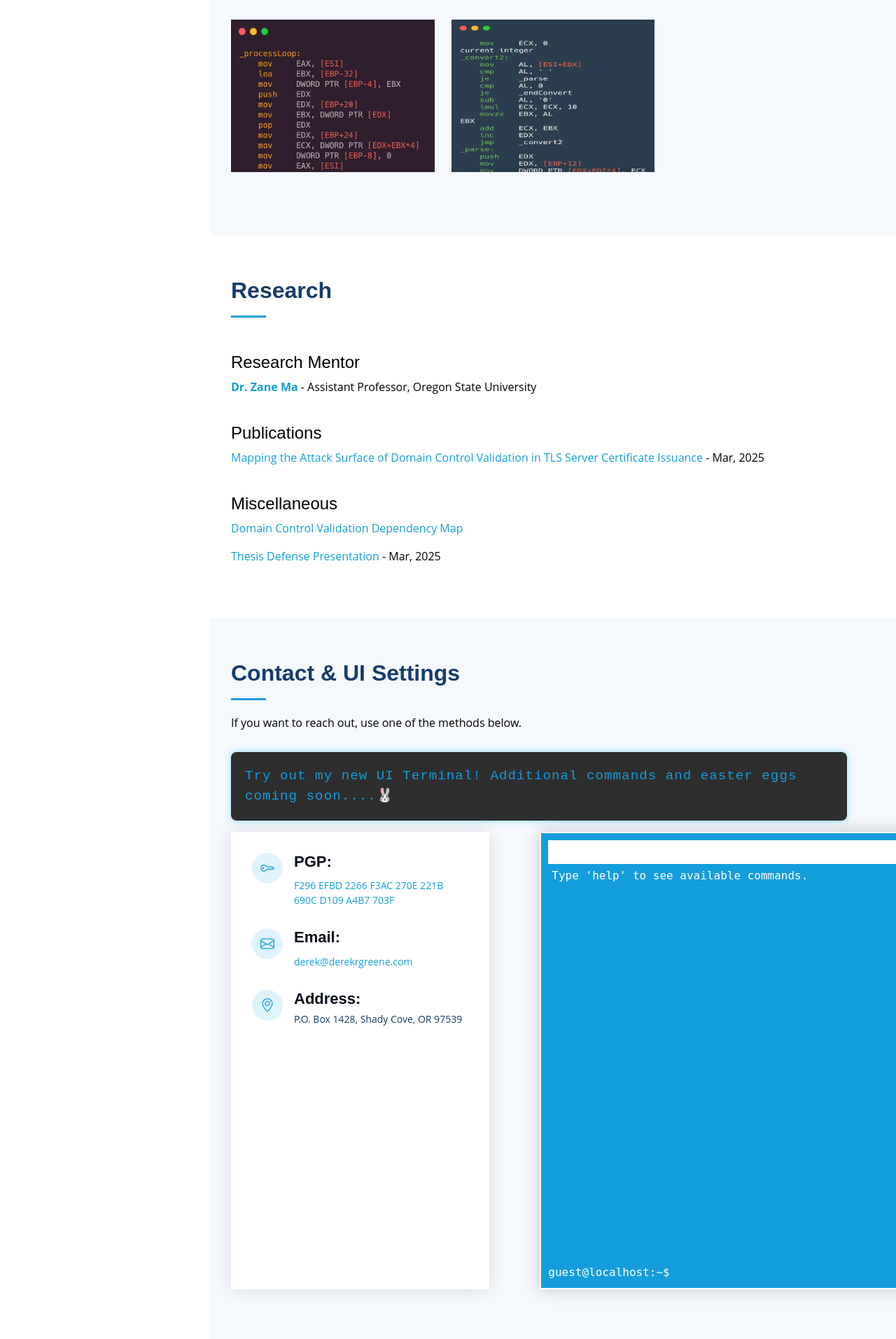
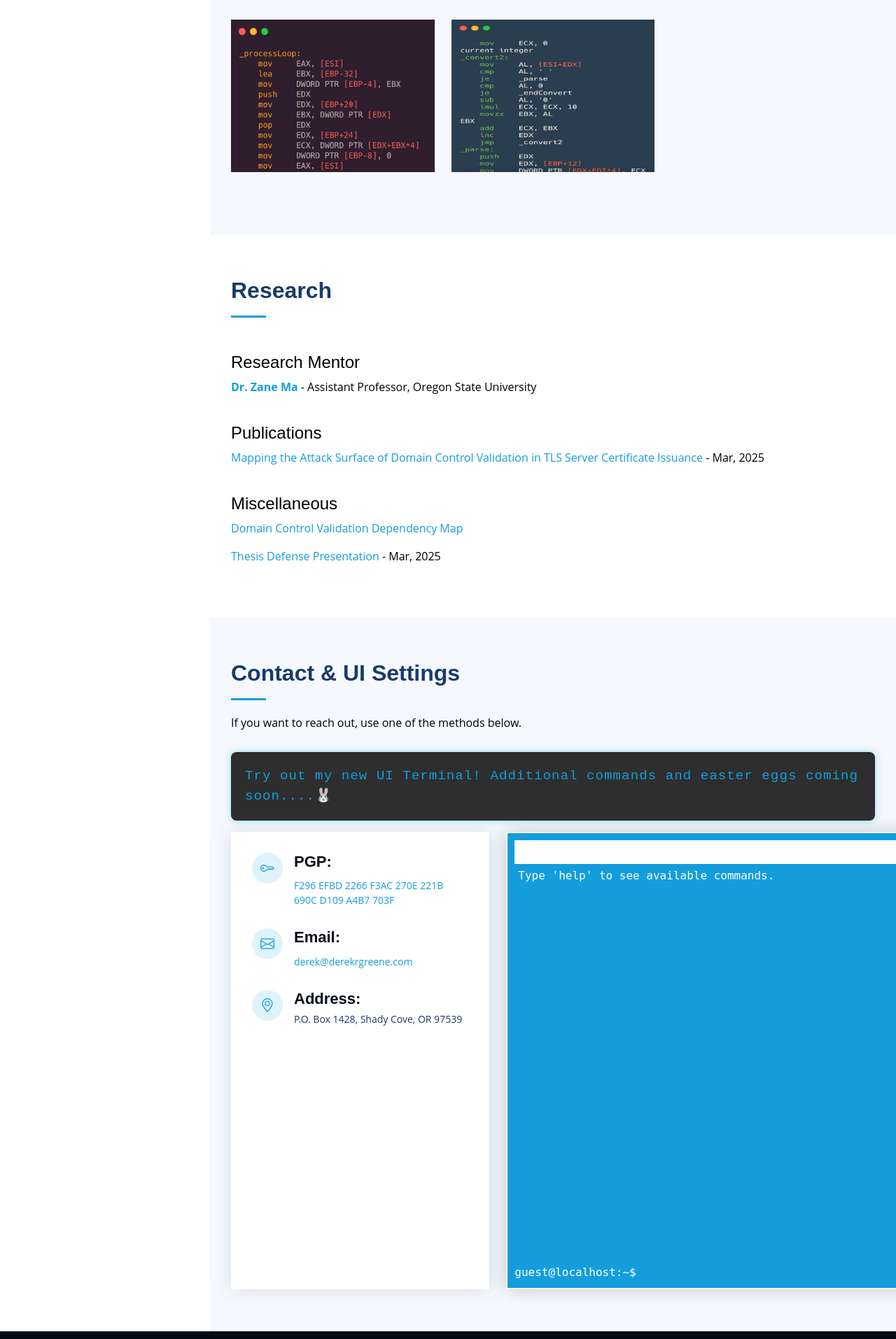
Before and after one commit to derekrgreene/derekrgreene.com, a Flask app: page / in a window 1280 px wide. Shown: the part 4586-6500 px from the top of the page at 70% size. Run offline with Flask 3, Linux system fonts and the light colour scheme; some libraries are stand-ins or nearby versions; grey boxes are pictures that could not be loaded.

Commit message:
Updated UI terminal styling

```diff
--- a/app.py
+++ b/app.py
@@ -286,4 +286,4 @@ def import_sql_dump():
         return jsonify({'error': 'Failed to import SQL dump'}), 500
 
 if __name__ == '__main__':
-    app.run(host='0.0.0.0', port=8050, debug=False)
+    app.run(host='0.0.0.0', port=8050, debug=True)
--- a/static/assets/css/style.css
+++ b/static/assets/css/style.css
@@ -103,7 +103,7 @@
   border: 1px solid #333;
   border-radius: 6px;
   box-shadow: 0 0 24px 0 rgba(0, 0, 0, 0.12);
-  margin-left: 35px;
+  /*margin-left: 35px;*/
 }
 
 [data-theme="dark"] terminal-ui {
@@ -146,7 +146,7 @@
 
 .terminal-container{
   box-shadow: 0 0 24px 0 rgba(0, 0, 0, 0.20);
-  margin-left: 35px;
+  /*margin-left: 35px;*/
 }
 
 body {
@@ -993,7 +993,7 @@ section {
 # Contact
 --------------------------------------------------------------*/
 .contact {
-  padding-bottom: 130px;
+
 }
 
 .contact .info {
@@ -1276,13 +1276,6 @@ section {
   position: fixed !important;
 }
 
-.arrow-container {
-  position: relative;
-  display: inline-block;
-  text-align: left;
-
-}
-
 .cool-terminal-message {
   font-family: 'Courier New', Courier, monospace;
   background-color: #2e2e2e;
@@ -1295,43 +1288,38 @@ section {
   letter-spacing: 1px;
   position: relative;
   z-index: 1;
-  margin-right: 40px;
 }
 
-.arrow {
-  position: absolute;
-  top: 6px;
-  width: 30px;
-  height: 30px;
-  border-top: 3px solid #149ddd;
-  border-right: 3px solid #149ddd;
-  transform: rotate(45deg);
-  right: 30%;
-}
+@media (max-width: 991px) {
+  .contact .row {
+    flex-direction: column;
+  }
 
-@keyframes arrow-animation {
-  0% {
-    top: 50%;
-    left: 100%;
-    transform: rotate(25deg);
+  .col-lg-5, .col-lg-7 {
+    width: 100%;
+    max-width: 100%;
+    margin-bottom: 20px;
   }
-  25% {
-    top: 100%;
-    left: 100%;
-    transform: rotate(25deg);
+
+  .terminal-container {
+    padding-left: 5px;
   }
-  75% {
-    top: 100%;
-    left: 95%;
-    transform: rotate(205deg);
+
+  .col-lg-5 {
+    padding-right: 0 !important;
   }
-  100% {
-    top: 100%;
-    left: 95%;
-    transform: rotate(205deg);
+
+  .col-lg-7 {
+    padding-left: 0 !important;
+  }
+
+  .container {
+    display: flex;
+    flex-direction: column;
+    align-content: center;
+  }
+
+  .contact .row {
+    width: 100%;
   }
 }
-
-.arrow-container:hover .arrow {
-  animation: arrow-animation 2s ease-in-out 1 forwards;
-}
--- a/static/assets/js/terminal-ui-component.js
+++ b/static/assets/js/terminal-ui-component.js
@@ -7,7 +7,7 @@ class TerminalUI extends HTMLElement {
       <style>
         .terminal {
           width: 100%;
-          height: 100%;
+          height: 40hv;
           border: 2px solid white;
           padding: 10px;
           display: flex;
@@ -32,6 +32,7 @@ class TerminalUI extends HTMLElement {
           padding: 5px;
           color: white;
           font-family: 'Comic Sans', monospace;
+          min-height: 50vh;
         }
         .input-line {
           display: flex;
--- a/templates/index.html
+++ b/templates/index.html
@@ -412,12 +412,9 @@
       <h2>Contact &amp; UI Settings</h2>
       <p>If you want to reach out, use one of the methods below.</P>
     </div>
-    <div class="arrow-container">
+    <div>
       <p class="cool-terminal-message">Try out my new UI Terminal! Additional commands and easter eggs coming soon....🐰</p>
-      <div class="arrow"></div>
     </div>
-
-
     <div class="row" data-aos="fade-in">
       <div class="col-lg-5 d-flex align-items-stretch">
         <div class="info">
@@ -445,7 +442,7 @@
         </div>
       </div>
 
-      <div class="col-lg-7 d-flex align-items-stretch" style="padding-left: 25px;">
+      <div class="col-lg-7 d-flex align-items-stretch">
         <div class="terminal-container">
           <script src="static/assets/js/terminal-ui-component.js"></script>
           <terminal-ui></terminal-ui>
```
